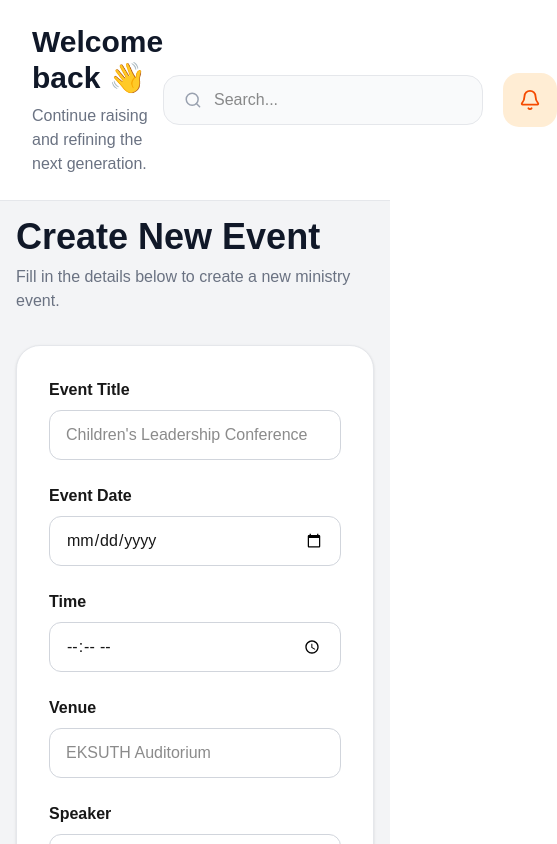
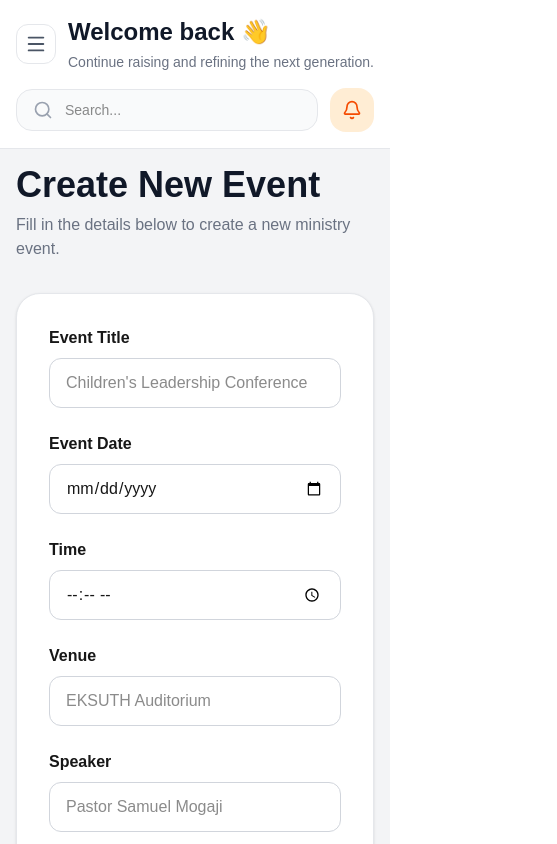
Before and after one commit to sammogsam/therefineryinternational, a Next.js app: page /admin/events/new in a window 390 px wide. Shown: the top 844 px of the page, 557 px wide, since content can reach past the window. Built offline with nearby package versions, Linux system fonts and the light colour scheme; no server answers.

Commit message:
Add mobile hamburger navigation drawer to admin panel

```diff
--- a/src/app/admin/layout.tsx
+++ b/src/app/admin/layout.tsx
@@ -1,24 +1,52 @@
+"use client";
+
+import { useState } from "react";
 import Sidebar from "@/components/admin/Sidebar";
 import Header from "@/components/admin/Header";
+import { X } from "lucide-react";
 
 export default function AdminLayout({
   children,
 }: {
   children: React.ReactNode;
 }) {
+  const [mobileMenuOpen, setMobileMenuOpen] = useState(false);
+
   return (
     <div className="flex min-h-screen bg-gray-100">
 
-      {/* Sidebar - Hidden on mobile, sticky sidebar on desktop */}
+      {/* Desktop Sidebar */}
       <div className="hidden md:block md:w-64 md:shrink-0">
         <div className="fixed inset-y-0 z-30 w-64">
           <Sidebar />
         </div>
       </div>
 
+      {/* Mobile Drawer Sidebar */}
+      {mobileMenuOpen && (
+        <div className="fixed inset-0 z-50 flex md:hidden">
+          {/* Backdrop */}
+          <div
+            className="fixed inset-0 bg-black/50 transition-opacity"
+            onClick={() => setMobileMenuOpen(false)}
+          />
+          {/* Sidebar Drawer */}
+          <div className="relative flex w-64 flex-col bg-slate-950 text-white z-10">
+            <button
+              onClick={() => setMobileMenuOpen(false)}
+              className="absolute right-4 top-4 rounded-lg p-1.5 text-gray-400 hover:bg-slate-800 hover:text-white"
+              aria-label="Close Sidebar"
+            >
+              <X size={20} />
+            </button>
+            <Sidebar />
+          </div>
+        </div>
+      )}
+
       {/* Main Content Area */}
       <div className="flex flex-1 flex-col min-w-0">
-        <Header />
+        <Header onOpenMobileMenu={() => setMobileMenuOpen(true)} />
 
         <main className="flex-1 p-4 sm:p-6 md:p-8">
           {children}
--- a/src/components/admin/Header.tsx
+++ b/src/components/admin/Header.tsx
@@ -1,40 +1,53 @@
-import { Bell, Search } from "lucide-react";
+"use client";
 
-export default function Header() {
+import { Bell, Search, Menu } from "lucide-react";
+
+export default function Header({ onOpenMobileMenu }: { onOpenMobileMenu?: () => void }) {
   return (
-    <header className="flex items-center justify-between border-b border-gray-200 bg-white px-8 py-6">
+    <header className="flex flex-col gap-4 border-b border-gray-200 bg-white px-4 py-4 sm:px-6 md:flex-row md:items-center md:justify-between md:px-8 md:py-6">
 
       {/* Left Side */}
-      <div>
-        <h1 className="text-3xl font-bold text-gray-900">
-          Welcome back 👋
-        </h1>
+      <div className="flex items-center gap-3">
+        {/* Mobile Sidebar Toggle Button */}
+        <button
+          onClick={onOpenMobileMenu}
+          className="rounded-xl border border-gray-200 p-2 text-gray-600 hover:bg-gray-50 md:hidden shrink-0"
+          aria-label="Open Sidebar"
+        >
+          <Menu size={22} />
+        </button>
 
-        <p className="mt-2 text-base text-gray-500">
-          Continue raising and refining the next generation.
-        </p>
+        <div>
+          <h1 className="text-2xl font-bold text-gray-900 sm:text-3xl">
+            Welcome back 👋
+          </h1>
+
+          <p className="mt-1 text-sm text-gray-500 sm:text-base">
+            Continue raising and refining the next generation.
+          </p>
+        </div>
       </div>
 
       {/* Right Side */}
-      <div className="flex items-center gap-5">
+      <div className="flex items-center justify-between gap-3 sm:gap-5 md:justify-end">
 
         {/* Search */}
-        <div className="flex w-80 items-center gap-3 rounded-2xl border border-gray-200 bg-gray-50 px-5 py-3">
+        <div className="flex flex-1 items-center gap-3 rounded-2xl border border-gray-200 bg-gray-50 px-4 py-2.5 sm:w-80 sm:px-5 sm:py-3">
 
-          <Search size={20} className="text-gray-400" />
+          <Search size={20} className="text-gray-400 shrink-0" />
 
           <input
             type="text"
             placeholder="Search..."
-            className="w-full bg-transparent outline-none"
+            className="w-full bg-transparent outline-none text-sm"
           />
 
         </div>
 
         {/* Notification */}
-        <button className="rounded-2xl bg-orange-100 p-4 transition hover:bg-orange-200">
+        <button className="rounded-2xl bg-orange-100 p-3 transition hover:bg-orange-200 sm:p-4 shrink-0">
 
-          <Bell size={22} className="text-orange-600" />
+          <Bell size={20} className="text-orange-600 sm:w-[22px] sm:h-[22px]" />
 
         </button>
 
```
